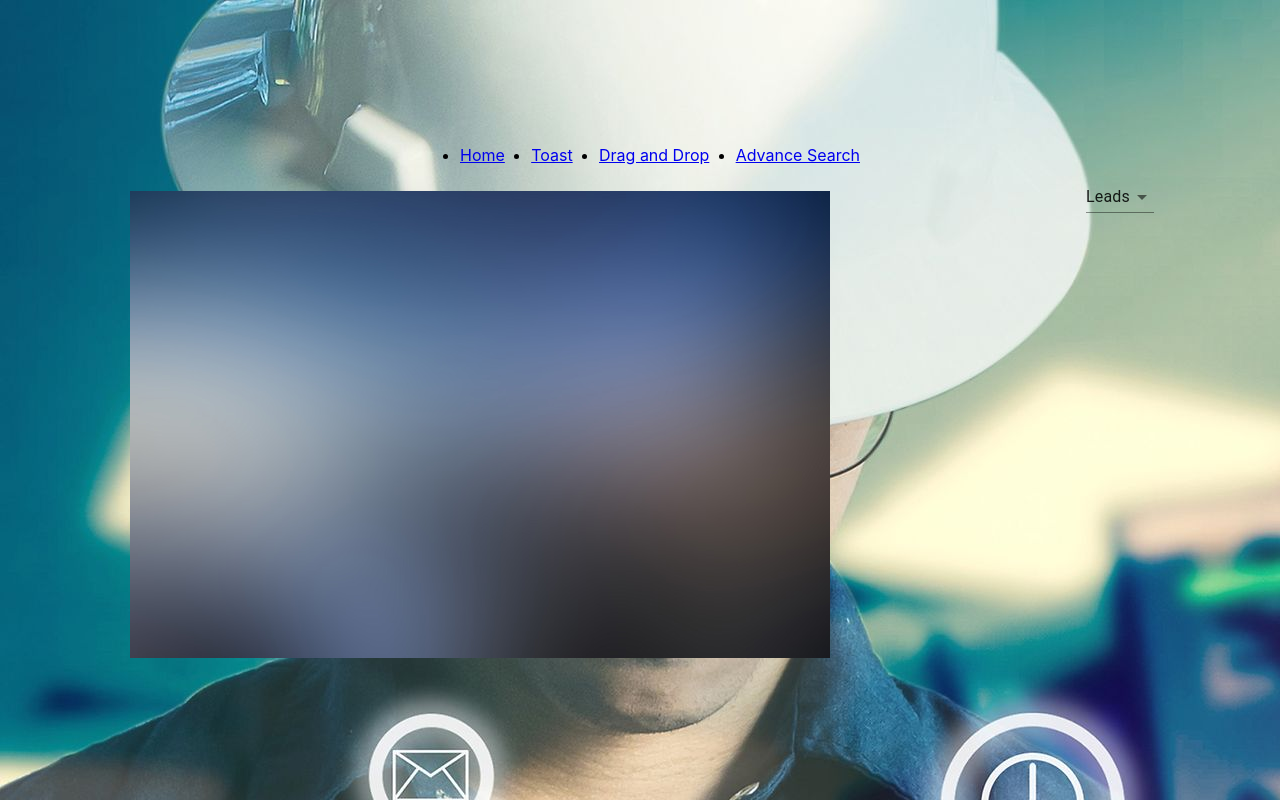
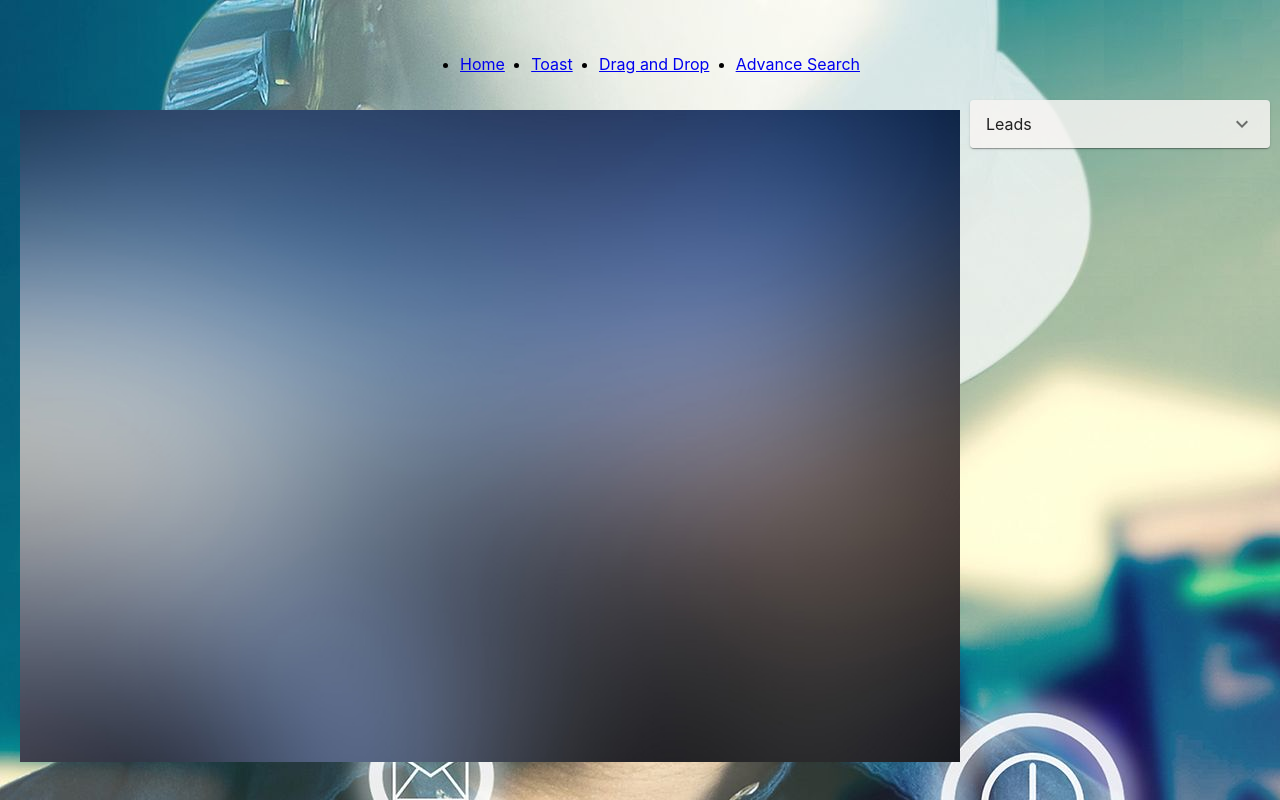
Before and after one commit to johanein/react-git, a React (Create React App) app: page /advSearch in a window 1280 px wide. Built offline with nearby package versions, Linux system fonts and the light colour scheme.

Commit message:
expand added

```diff
--- a/package.json
+++ b/package.json
@@ -26,6 +26,7 @@
   },
   "dependencies": {
     "@material-ui/core": "^4.9.5",
+    "@material-ui/icons": "^4.9.1",
     "@reduxjs/toolkit": "^1.1.0",
     "axios": "^0.19.2",
     "classnames": "^2.2.6",
--- a/src/Components/CommonComponents/commoDdropDown.js
+++ b/src/Components/CommonComponents/commoDdropDown.js
@@ -1,6 +1,6 @@
 import React from 'react'
 // import PropTypes from 'prop-types'
-import { Select, MenuItem, OutlinedInput, withStyles } from '@material-ui/core'
+import { Select, MenuItem, withStyles } from '@material-ui/core'
 
 const styles = () => ({
   menuItemFontSize: {
@@ -17,9 +17,7 @@ const EmDropdown = (props) => {
     list,
     label,
     value,
-    heading,
     defaultlabel,
-    placeholdertext,
     outlinedinput,
     selectstyle,
     handleChange,
@@ -32,7 +30,6 @@ const EmDropdown = (props) => {
     hasList &&
     list.map((item, index) => {
       const itemValue = item[value]
-
       return (
         <MenuItem
           id={`${dropDownProps.id || 'emDropdown'}-${index}_menuItem`}
@@ -48,26 +45,14 @@ const EmDropdown = (props) => {
     })
   return (
     <Select
+    labelId="demo-simple-select-label"
+    id="demo-simple-select"
       {...dropDownProps}
       value={selected === undefined || selected === null ? 'null':selected}
       className={selectstyle}
       onChange={(e) => eventhandler(e, field)}
-      input={
-        // outlinedinput ? (
-        <OutlinedInput id="outlined-age-simple" labelWidth={0} />
-        // ) : (
-        //   undefined
-        // )
-      }
     >
-      <MenuItem
-        id={`${dropDownProps.id || 'emDropdown'}_${heading}_menuItem`}
-        disabled
-        value=""
-      >
-        <h6 className={classes.menuItemFontSize}>{heading}</h6>
-      </MenuItem>
-      {placeholdertext ? (
+      {defaultlabel && (
         <MenuItem
           id={`${dropDownProps.id || 'emDropdown'}_${defaultlabel}_menuItem`}
           disabled
@@ -77,19 +62,10 @@ const EmDropdown = (props) => {
         >
           {defaultlabel}
         </MenuItem>
-      ) : (
-        <MenuItem
-          id={`${dropDownProps.id || 'emDropdown'}_None_menuItem`}
-          value={null}
-          selected={selected === undefined || selected === null}
-          className={classes.menuItemFontSize}
-        >
-          None
-        </MenuItem>
-      )}
+      ) }
       {items}
       {noneRequired && (
-        <MenuItem value="none">
+        <MenuItem value={null}>
           <em>None</em>
         </MenuItem>
       )}
--- a/src/Components/advanceSearch.js
+++ b/src/Components/advanceSearch.js
@@ -1,16 +1,18 @@
 import React from 'react';
 import {
     Grid,
-    FormControl,
-    Select,
-    MenuItem
+    ExpansionPanel,
+    ExpansionPanelSummary,
+    ExpansionPanelDetails
 } from '@material-ui/core';
+import ExpandMoreIcon from '@material-ui/icons/ExpandMore';
 import styles from '../advSearch.module.css'
 import Emt from '../EMTab_background.jpg'
+import EmDropdown from './CommonComponents/commoDdropDown'
 
 const AdvancedSearch = () => {
 
-    const [age, setAge] = React.useState(0);
+    const [age, setAge] = React.useState();
 
     const handleChange = event => {
         setAge(event.target.value);
@@ -18,28 +20,99 @@ const AdvancedSearch = () => {
 
     return (
         <Grid container>
-            <Grid item xs={9}>
+            <Grid
+            id={styles.bigGrid}
+            item
+            xs={9}
+            >
                 <img
                     id={styles.img3}
                     src={Emt}
                     alt='imageHere'
                 />
             </Grid>
-            <Grid item xs={3}>
-                <FormControl className={styles.formControl}>
-                    <Select
-                        labelId="demo-simple-select-label"
-                        id="demo-simple-select"
-                        value={age}
-                        onChange={handleChange}
-                    >
-                        <MenuItem disabled value={0}>Leads</MenuItem>
-                        <MenuItem value={10}>Ten</MenuItem>
-                        <MenuItem value={20}>Twenty</MenuItem>
-                        <MenuItem value={30}>Thirty</MenuItem>
-                        <MenuItem value={null}>None</MenuItem>
-                    </Select>
-                </FormControl>
+            <Grid
+            id={styles.smallGrid}
+            item
+            xs={3}
+            >
+            <ExpansionPanel
+            id={styles.expansionPanel}
+            >
+        <ExpansionPanelSummary
+          expandIcon={<ExpandMoreIcon />}
+          id="panel1a-header"
+        >
+            Leads
+        </ExpansionPanelSummary>
+        <ExpansionPanelDetails
+        id={styles.expansionPanelDetails}
+        >
+        <EmDropdown
+                label = 'label'
+                value ='value'
+                list={[{label:'a',value:1},{label:'ab'},{label:'abc'},{label:'abcd'}]}
+                defaultlabel='Leads'
+                selected={age}
+                eventhandler={handleChange}
+                id = {styles.dropDown}
+                />
+                <EmDropdown
+                label = 'label'
+                value ='value'
+                list={[{label:'a',value:1},{label:'ab'},{label:'abc'},{label:'abcd'}]}
+                defaultlabel='Leads'
+                selected={age}
+                eventhandler={handleChange}
+                id = {styles.dropDown}
+                />
+                <EmDropdown
+                label = 'label'
+                value ='value'
+                list={[{label:'a',value:1},{label:'ab'},{label:'abc'},{label:'abcd'}]}
+                defaultlabel='Leads'
+                selected={age}
+                eventhandler={handleChange}
+                id = {styles.dropDown}
+                />
+                <EmDropdown
+                label = 'label'
+                value ='value'
+                list={[{label:'a',value:1},{label:'ab'},{label:'abc'},{label:'abcd'}]}
+                defaultlabel='Leads'
+                selected={age}
+                eventhandler={handleChange}
+                id = {styles.dropDown}
+                />
+                <EmDropdown
+                label = 'label'
+                value ='value'
+                list={[{label:'a',value:1},{label:'ab'},{label:'abc'},{label:'abcd'}]}
+                defaultlabel='Leads'
+                selected={age}
+                eventhandler={handleChange}
+                id = {styles.dropDown}
+                />
+                <EmDropdown
+                label = 'label'
+                value ='value'
+                list={[{label:'a',value:1},{label:'ab'},{label:'abc'},{label:'abcd'}]}
+                defaultlabel='Leads'
+                selected={age}
+                eventhandler={handleChange}
+                id = {styles.dropDown}
+                />
+                <EmDropdown
+                label = 'label'
+                value ='value'
+                list={[{label:'a',value:1},{label:'ab'},{label:'abc'},{label:'abcd'}]}
+                defaultlabel='Leads'
+                selected={age}
+                eventhandler={handleChange}
+                id = {styles.dropDown}
+                />
+        </ExpansionPanelDetails>
+      </ExpansionPanel>
             </Grid>
         </Grid>
     );
--- a/src/advSearch.module.css
+++ b/src/advSearch.module.css
@@ -1,6 +1,34 @@
 
  #img3 {
     padding:10px;
-    width: '100%';
-    height: '100%';
+    width: 100%;
+    height: 100%;
 }
+
+#expansionPanel {
+    background-color: rgba(247, 245, 242, 0.849);
+}
+
+#expansionPanelDetails {
+    padding-left: 5vh;
+    display: flex;
+    align-items: center;
+    justify-content: flex-start ;
+    flex-direction: column;
+}
+
+#dropDown {
+    width: 35vh;
+    padding:10px;
+    display: flex;
+    align-items: center;
+    justify-content: flex-start ;
+}
+
+#smallGrid {
+    padding:10px
+}
+
+#bigGrid {
+    padding:10px
+}
```
Also changed, not shown: 1 other file (tests, documents, lock files or other folders).
